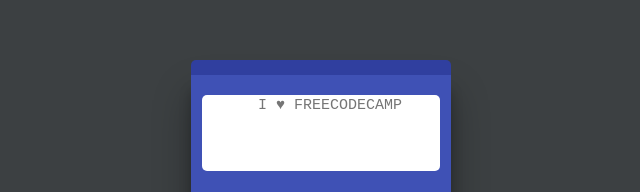
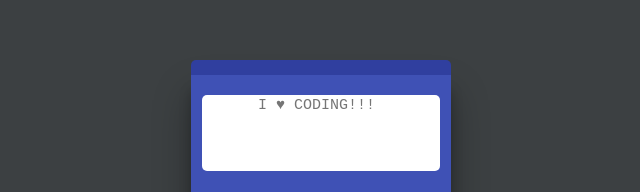
Before and after one commit to Ramon-Carroll/html5-calculator, a plain HTML site: page index.html in a window 1280 px wide. Shown: the part 118-310 px from the top of the page, 321-961 px from the left. Drawn offline with Linux system fonts and the light colour scheme.

Commit message:
Changes words on screen to say I love coding.

```diff
--- a/index.html
+++ b/index.html
@@ -16,7 +16,7 @@
     <div id="calculator">
 
         <div class="main-screen">
-            <textarea id="operation-screen" type="text" placeholder="      I ♥ FREECODECAMP" readonly></textarea>
+            <textarea id="operation-screen" type="text" placeholder="      I ♥ CODING!!!" readonly></textarea>
             <textarea id="entry-screen" type="text" rows="1" readonly></textarea>
         </div>
 
```
